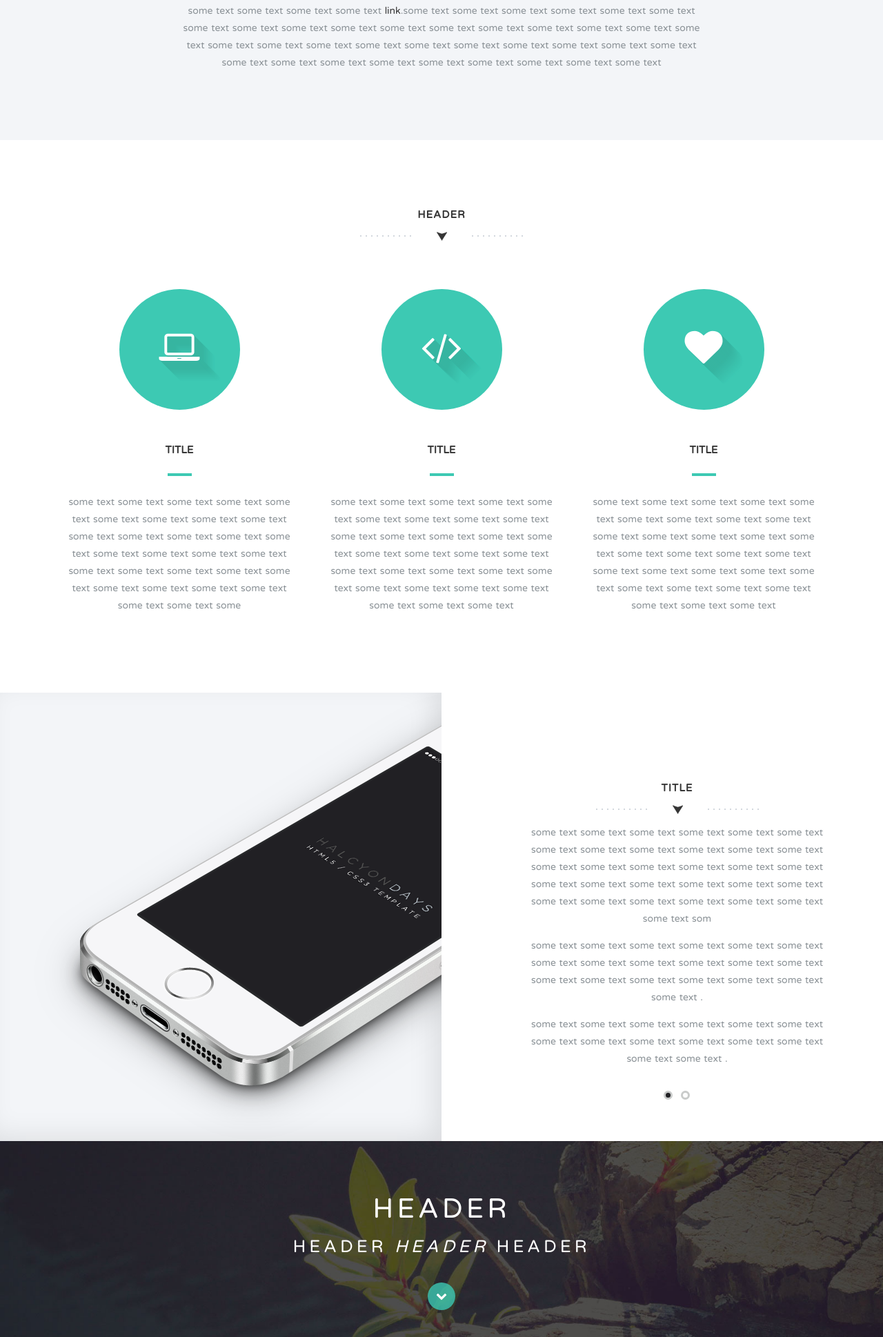
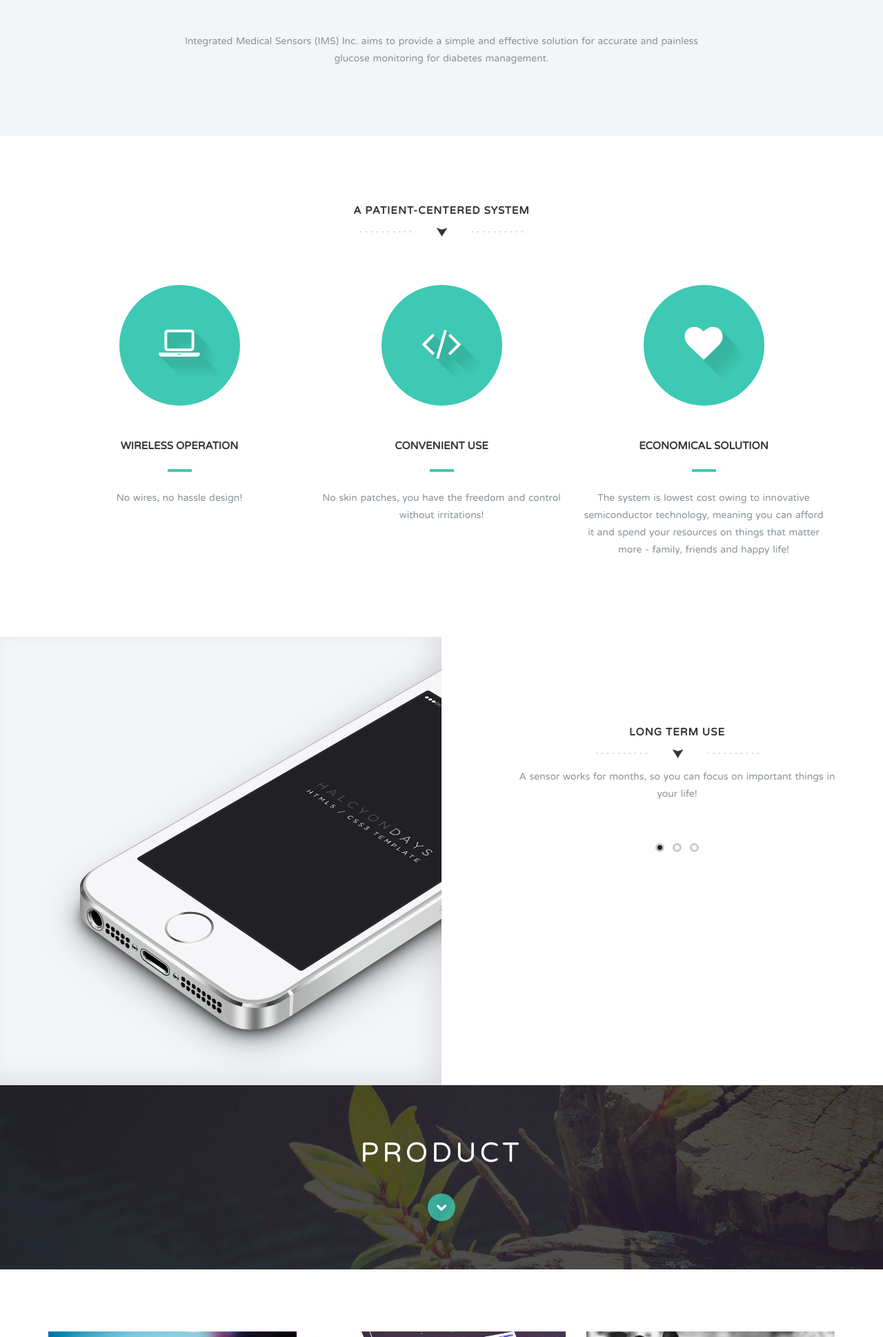
Before and after one commit to IntegratedMedicalSensor/sensor-client-web, a plain HTML site: page public/index.html in a window 1280 px wide. Shown: the part 862-2800 px from the top of the page at 69% size. Drawn offline with nearby package versions, Linux system fonts and the light colour scheme.

Commit message:
fixtrues on texts

```diff
--- a/public/index.html
+++ b/public/index.html
@@ -27,12 +27,12 @@
                 <div class="col-md-8 col-md-offset-2 col-sm-8 col-sm-offset-2 col-xs-8 col-xs-offset-2">
                   <nav class="pull">
                     <ul class="top-nav">
-                      <li><a href="#intro">menu item 1 <span class="indicator"><i class="fa fa-angle-right"></i></span></a></li>
-                      <li><a href="#features">menu item 2 <span class="indicator"><i class="fa fa-angle-right"></i></span></a></li>
-                      <li><a href="#responsive"> menu item 3 <span class="indicator"><i class="fa fa-angle-right"></i></span></a></li>
-                      <li><a href="#portfolio">menu item 3 <span class="indicator"><i class="fa fa-angle-right"></i></span></a></li>
-                      <li><a href="#team">menu item 4 <span class="indicator"><i class="fa fa-angle-right"></i></span></a></li>
-                      <li><a href="#contact"> menu item 5 <span class="indicator"><i class="fa fa-angle-right"></i></span></a></li>
+                      <li><a href="#intro">Introduction<span class="indicator"><i class="fa fa-angle-right"></i></span></a></li>
+                      <li><a href="#features">A Patient-centered System<span class="indicator"><i class="fa fa-angle-right"></i></span></a></li>
+                      <li><a href="#responsive">Long Term Use<span class="indicator"><i class="fa fa-angle-right"></i></span></a></li>
+                      <li><a href="#portfolio">Team and Product<span class="indicator"><i class="fa fa-angle-right"></i></span></a></li>
+                      <!-- <li><a href="#team">----<span class="indicator"><i class="fa fa-angle-right"></i></span></a></li> -->
+                      <li><a href="#contact">Contact us<span class="indicator"><i class="fa fa-angle-right"></i></span></a></li>
                     </ul>
                   </nav>
                 </div>
@@ -48,8 +48,9 @@
               </div>
               <div class="row">
                 <div class="col-md-8 col-md-offset-2 text-center inner">
-                  <h1 class="animated fadeInDown"> titel<span>title </span></h1>
-                  <p class="animated fadeInUp delay-05s">description <em>some name </em></p>
+                  <h1 class="animated fadeInDown"> Integrated Continuous Glucose Monitoring
+<span></span></h1>
+                  <p class="animated fadeInUp delay-05s">         Convenient and affordable way to live your life!</p>
                 </div>
               </div>
               <div class="row">
@@ -64,8 +65,9 @@
           <div class="container">
             <div class="row">
               <div class="col-md-8 col-md-offset-2 wp1">
-                <h1 class="arrow">introduction</h1>
-                <p>some text some text some text some text  <a href="#">link</a>.some text some text some text some text some text some text some text some text some text some text some text some text some text some text some text some text some text some text some text some text some text some text some text some text some text some text some text some text some text some text some text some text some text some text some text some text </p>
+                <h1 class="arrow">Introduction</h1>
+                <p>Integrated Medical Sensors (IMS) Inc. aims to provide a simple and effective solution for accurate and painless glucose monitoring for diabetes management.
+</p>
               </div>
             </div>
           </div>
@@ -74,28 +76,28 @@
           <div class="container">
             <div class="row">
               <div class="col-md-12">
-                <h1 class="arrow">header </h1>
+                <h1 class="arrow">A Patient-Centered System </h1>
                 <div class="features-wrapper">
                   <div class="col-md-4 wp2">
                     <div class="icon">
                       <i class="fa fa-laptop shadow"></i>
                     </div>
-                    <h2>title </h2>
-                    <p>some text some text some text some text some text some text some text some text some text some text some text some text some text some text some text some text some text some text some text some text some text some text some text some text some text some text some text some text some text some</p>
+                    <h2>Wireless Operation </h2>
+                    <p>No wires, no hassle design!</p>
                   </div>
                   <div class="col-md-4 wp2 delay-05s">
                     <div class="icon">
                       <i class="fa fa-code shadow"></i>
                     </div>
-                    <h2>title </h2>
-                    <p>some text some text some text some text some text some text some text some text some text some text some text some text some text some text some text some text some text some text some text some text some text some text some text some text some text some text some text some text some text some text </p>
+                    <h2>Convenient Use</h2>
+                    <p>No skin patches, you have the freedom and control without irritations!</p>
                   </div>
                   <div class="col-md-4 wp2 delay-1s">
                     <div class="icon">
                       <i class="fa fa-heart shadow"></i>
                     </div>
-                    <h2>title </h2>
-                    <p>some text some text some text some text some text some text some text some text some text some text some text some text some text some text some text some text some text some text some text some text some text some text some text some text some text some text some text some text some text some text </p>
+                    <h2>Economical Solution </h2>
+                    <p>The system is lowest cost owing to innovative semiconductor technology, meaning you can afford it and spend your resources on things that matter more - family, friends and happy life!</p>
                   </div>
                   <div class="clearfix"></div>
                 </div>
@@ -117,18 +119,17 @@
                   <div id="servicesSlider">
                     <ul class="slides">
                       <li>
-                        <h1 class="arrow">title </h1>
-                        <p>some text some text some text some text some text some text some text some text some text some text some text some text some text some text some text some text some text some text some text some text some text some text some text some text some text some text some text some text some text some text some text som </p>
-                        <p>
-                        some text some text some text some text some text some text some text some text some text some text some text some text some text some text some text some text some text some text some text . </p>
-                        <p>some text some text some text some text some text some text some text some text some text some text some text some text some text some text .</p>
+                        <h1 class="arrow">Long term use</h1>
+                        <p>A sensor works for months, so you can focus on important things in your life!</p>
                       </li>
                       <li>
-                        <h1 class="arrow">Bootstrap Professionals</h1>
-                        <p>some text some text some text some text some text some text some text some text some text some text some text some text some text some text some text some text some text some text  </p>
+                        <h1 class="arrow">Discreet Design</h1>
+                        <p>There are no bulky skin patches, the sleek wearable device can be worn under your clothing or as a standard smart watch and provides discreet results on your smartphone! </p>
                         <p>
-                       some text some text some text some text some text some text some text some text some text some text some text some text some text some text some text some text some text  </p>
-                        <p>some text some text some text some text some text some text some text some text some text some text some text some text some text </p>
+                      </li>
+                      <li>
+                        <h1 class="arrow">Simple Interface</h1>
+                        <p>Our smart app is designed to provide important information on one screen, so you can spend less time on it and more time on your life!</p>
                       </li>
                     </ul>
                   </div>
@@ -141,7 +142,7 @@
           <div class="container">
             <div class="row">
               <div class="col-md-8 col-md-offset-2">
-                <h1>header <span>header <em>header</em> header</span></h1>
+                <h1>Product <!--<span>header <em>header</em> header</span>--></h1>
                 <a href="#portfolio" class="down-arrow-btn"><i class="fa fa-chevron-down"></i></a>
               </div>
             </div>
@@ -158,54 +159,58 @@
                         <div class="img">
                           <img src="img/portfolio-01.jpg" alt="Portfolio Item">
                           <div class="overlay">
-                            <a href="#" class="expand"><i class="fa fa-search"></i><br>link </a>
+                            <a href="#" class="expand"><i class="fa fa-search"></i><br><!--link--> </a>
                             <a class="close-overlay hidden">x</a>
                           </div>
                         </div>
                       </div>
-                      <h2>title </h2>
-                      <p>some text some text some text some text some text some text some text some text some text some text some text some text some text some text some text </p>
+                      <h2>Team </h2>
+                      <p>IMS has gathered a multidisciplinary team, consisting of engineers with domain expertise in microelectronics, nanotechnology and electrochemical sensors, industry leader in implantable glucose sensor technology, leading endocrinologist from Harvard Medical School ; serial entrepreneur business leader with experience in multinational corporations , and industry experts in embedded systems and mechanical design.
+                      </p>
                     </div>
                     <div class="col-md-4 wp4 delay-05s">
                       <div class="overlay-effect effects clearfix">
                         <div class="img">
                           <img src="img/portfolio-02.jpg" alt="Portfolio Item">
                           <div class="overlay">
-                            <a href="#" class="expand"><i class="fa fa-search"></i><br>link </a>
+                            <a href="#" class="expand"><i class="fa fa-search"></i><br><!--link--> </a>
                             <a class="close-overlay hidden">x</a>
                           </div>
                         </div>
                       </div>
-                      <h2>header </h2>
-                      <p>some text some text some text some text some text some text some text some text some text some text some text some text some text some text some text some text </p>
+                      <h2>System Components </h2>
+                      <p>IMS has developed world’s first fully-integrated, extremely miniature (less than half of a sesame seed) wireless electrochemical glucose sensor with 10x longer projected lifetime at 10x lower projected cost compared to the available solutions. </br>
+                      The revolutionary IMS sensor is implanted few millimeter under the skin to measure glucose from the interstitial fluid using an integrated electrochemical sensor and relays the real-time data wirelessly to the patient and a secure database (accessible by caregivers, doctors) via a wearable wireless transmitter and a smart reader.
+                      </p>
                     </div>
                     <div class="col-md-4 wp4 delay-1s">
                       <div class="overlay-effect effects clearfix">
                         <div class="img">
                           <img src="img/portfolio-03.jpg" alt="Portfolio Item">
                           <div class="overlay">
-                            <a href="#" class="expand"><i class="fa fa-search"></i><br>link </a>
+                            <a href="#" class="expand"><i class="fa fa-search"></i><br><!--link--></a>
                             <a class="close-overlay hidden">x</a>
                           </div>
                         </div>
                       </div>
-                      <h2>header </h2>
-                      <p>some text some text some text some text some text some text some text some text some text some text some text some text some text some text some text some text </p>
+                      <h2>Project Status: FDA_Sign</h2>
+                      <p>Our team is working hard to get this system in your hands. We have developed and tested the system components successfully. We are working towards human testing so that we can get regulatory approvals before we can provide it to the end users. </p>
                     </div>
                   </li>
-                  <li>
+                  <!-- <li>
                     <div class="col-md-4 wp4">
                       <div class="overlay-effect effects clearfix">
                         <div class="img">
                           <img src="img/portfolio-01.jpg" alt="Portfolio Item">
                           <div class="overlay">
-                            <a href="#" class="expand"><i class="fa fa-search"></i><br>header </a>
+                            <a href="https://myglu.org/articles/implantable-cgm-started-as-caltech-graduate-project-wins-top-prize-at-diabetes-innovation-challenge" class="expand"><i class="fa fa-search"></i><br>header </a>
                             <a class="close-overlay hidden">x</a>
                           </div>
                         </div>
                       </div>
-                      <h2>header </h2>
-                      <p>some text some text some text some text some text some text some text some text some text some text some text some text some text some text some text  </p>
+                      <h2>title</h2>
+                      <p>text description </br>
+                      </p>
                     </div>
                     <div class="col-md-4 wp4 delay-05s">
                       <div class="overlay-effect effects clearfix">
@@ -217,9 +222,14 @@
                           </div>
                         </div>
                       </div>
-                      <h2>hdear </h2>
-                      <p>some text some text some text some text some text some text some text some text some text some text some text some text some text some text some text some text .</p>
+                      <h2>Contact </h2>
+                      <p>Integrated Medical Sensors Inc. is located in Orange County, California. <br>
+                      Email: mujeeb@1msinc.com<br>
+                      Phone: 626-888-6914
+
+                      </p>
                     </div>
+
                     <div class="col-md-4 wp4 delay-1s">
                       <div class="overlay-effect effects clearfix">
                         <div class="img">
@@ -233,13 +243,14 @@
                       <h2>hdear </h2>
                       <p>some text some text some text some text some text some text some text some text some text some text some text some text some text some text some text some text </p>
                     </div>
+                    -->
                   </li>
                 </ul>
               </div>
             </div>
           </div>
         </section>
-        <div class="ignite-cta text-center">
+        <!-- <div class="ignite-cta text-center">
           <div class="container">
             <div class="row">
               <div class="col-md-12">
@@ -247,8 +258,9 @@
               </div>
             </div>
           </div>
-        </div>
-        <section class="team text-center section-padding" id="team">
+        </div> -->
+
+        <!-- <section class="team text-center section-padding" id="team">
           <div class="container">
             <div class="row">
               <div class="col-md-12">
@@ -341,7 +353,7 @@
               </div>
             </div>
           </div>
-        </section>
+        </section> -->
         <section class="subscribe text-center">
           <div class="container">
             <h1><i class="fa fa-paper-plane"></i><span>Subscribe to stay in the loop</span></h1>
@@ -356,26 +368,26 @@
           <div class="container">
             <div class="row">
               <div class="col-md-12">
-                <h1 class="arrow">header </h1>
+                <h1 class="arrow">Contact Us</h1>
               </div>
             </div>
             <div class="row contact-details">
               <div class="col-md-4">
                 <div class="light-box box-hover">
                   <h2><i class="fa fa-map-marker"></i><span>Address</span></h2>
-                  <p>adress sssssss</p>
+                  <p>Orange County, California</p>
                 </div>
               </div>
               <div class="col-md-4">
                 <div class="light-box box-hover">
                   <h2><i class="fa fa-mobile"></i><span>Phone</span></h2>
-                  <p>+1 123 123 1234</p>
+                  <p>+ 1 626 888 6914</p>
                 </div>
               </div>
               <div class="col-md-4">
                 <div class="light-box box-hover">
                   <h2><i class="fa fa-paper-plane"></i><span>Email</span></h2>
-                  <p><a href="#">hadi@asdf.asdf</a></p>
+                  <p><a href="#">mujeeb@1msinc.com</a></p>
                 </div>
               </div>
             </div>
@@ -400,7 +412,7 @@
                 </ul>
               </div>
               <div class="col-md-6 credit">
-                <p>A free website template created exclusively for <a href="http://tympanus.net/codrops/"><em>ghezlaj</em></a></p>
+                <p>It is created exclusively for <a href="http://www.integratedmedicalsensors.com"><em> www.integratedmedicalsensors.com</em></a></p>
               </div>
             </div>
           </div>
```
